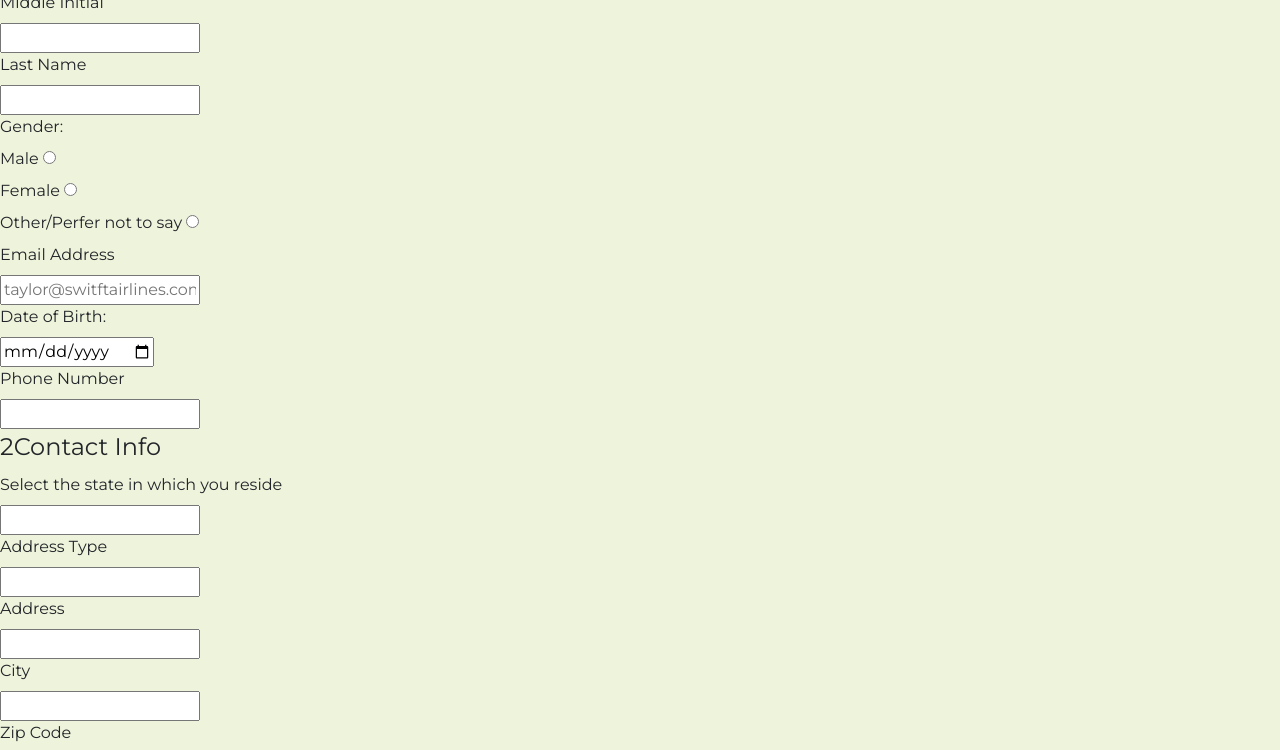
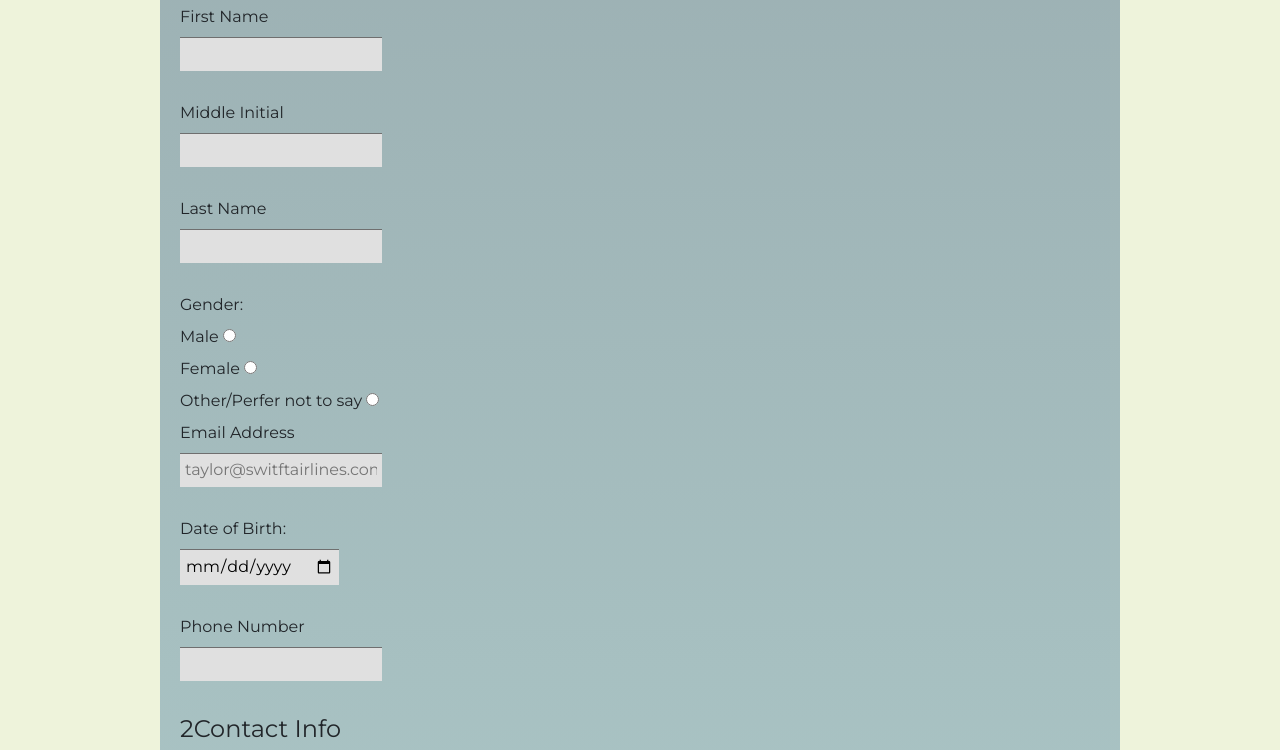
Before and after one commit to taylorjhall/swiftairlines, a plain HTML site: page register-login.html in a window 1280 px wide. Shown: the part 227-977 px from the top of the page. Drawn offline with nearby package versions, Linux system fonts and the light colour scheme.

Commit message:
updated register

```diff
--- a/register-login.html
+++ b/register-login.html
@@ -45,12 +45,14 @@
 
 <!--border line--><div class="underline"></div>
 
-  <form>
+  <form action="index.html" method="post">
+  <center>
+    <h1>Sign Up</h1>
+  </center>
     <fieldset>
 
       <legend><span class="section">1</span>Basic Info</legend>
 
-      <form class="sign-up" action="index.html" method="post">
         <label for="fname">First Name </label> <br>
           <input type="text" name="fname" value=""> <br>
 
@@ -76,8 +78,6 @@
         <label for="phone">Phone Number</label> <br>
           <input type="tel" name="" value="">
 
-      </form>
-
     </fieldset>
 
     <fieldset>
@@ -91,7 +91,7 @@
         <input type="text" name="address-type" value=""> <br>
 
       <label for="address">Address</label> <br>
-        <input type="" name="address" value=""> <br>
+        <input type="text" name="address" value=""> <br>
 
       <label for="city">City</label> <br>
         <input type="text" name="city" value=""> <br>
--- a/style.css
+++ b/style.css
@@ -1,3 +1,5 @@
+* {box-sizing: border-box;}
+
 body{
   background-color: #eef3db !important;
   font-family: 'Montserrat' !important;
@@ -31,7 +33,36 @@ body{
   border: none;
 }
 
-fieldset{
+form h1{
+  font-weight: bold;
+}
+
+form{
+  max-width: 75%;
+  margin: 10px auto;
+  padding: 10px 20px;
+  background-image: linear-gradient(#9cb0b3, #b7d8d6);
+  border-radius: 15px;
+}
+
+input[type="text"],
+input[type="email"],
+input[type="tel"],
+input[type="password"],
+input[type="date"],
+select{
+  background-color: #e0e0e0;
+  border: none;
+  font-size: 16px;
+  height: auto;
+  padding: 5px;
+  box-shadow: 0 1px 0 rgba(0, 0, 0, 0.5) inset;
+  margin-bottom: 30px;
+}
+
+input:focus, textarea:focus{
+  box-shadow: 0 0 5px rgba(81, 203, 238, 1);
+  border: 1px solid rgba(81, 203, 238, 1);
 
 }
 
```
